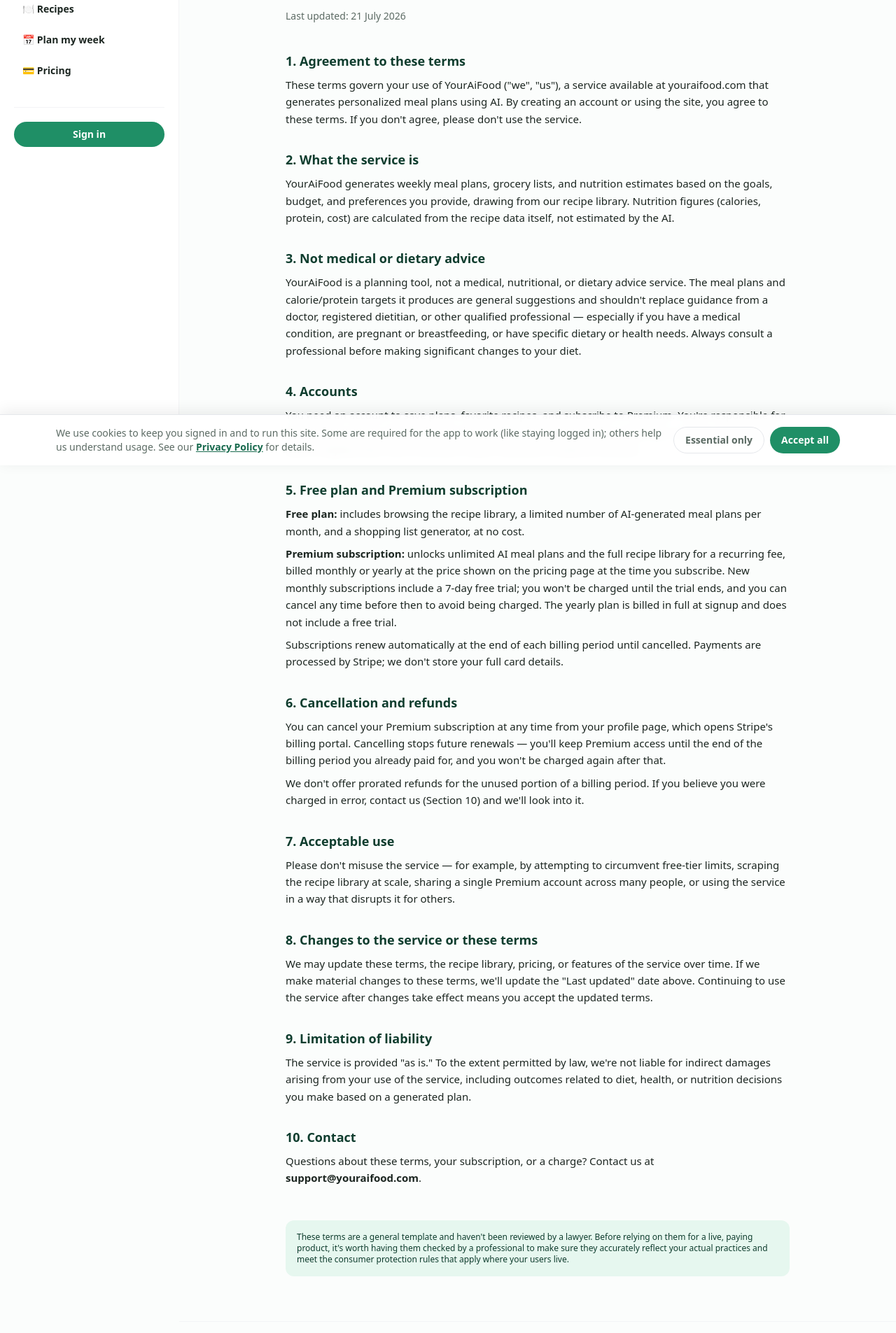
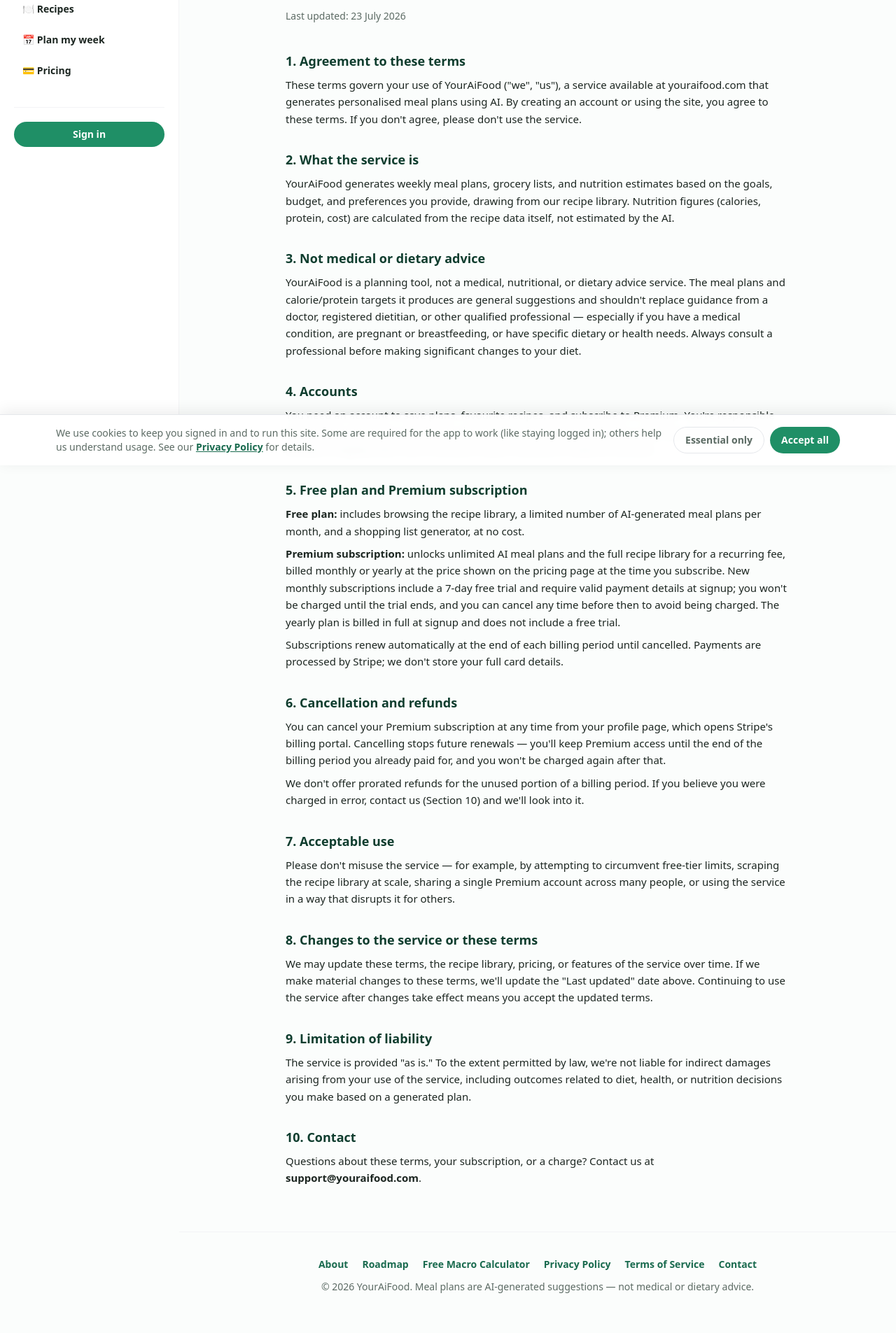
Before and after one commit to usario172332/youraifood-app, a Next.js app in the folder youraifood-app/: page /terms in a window 1280 px wide. Shown: the part 135-2040 px from the top of the page at 70% size. Built offline with nearby package versions, Linux system fonts and the light colour scheme; no server answers.

Commit message:
Remove unreviewed-legal-template disclaimer from Terms page

```diff
--- a/youraifood-app/app/terms/page.js
+++ b/youraifood-app/app/terms/page.js
@@ -8,14 +8,14 @@ export default function TermsPage() {
     <div className="mx-auto max-w-3xl px-6 py-16 text-ink">
       <a href="/" className="text-sm font-semibold text-green-700">← Back to YourAiFood</a>
       <h1 className="mb-2 mt-4 text-3xl font-extrabold text-green-900">Terms of Service</h1>
-      <p className="mb-10 text-sm text-ink-soft">Last updated: 21 July 2026</p>
+      <p className="mb-10 text-sm text-ink-soft">Last updated: 23 July 2026</p>
 
       <div className="space-y-8 text-[15px] leading-relaxed">
         <section>
           <h2 className="mb-2 text-lg font-bold text-green-900">1. Agreement to these terms</h2>
           <p>
             These terms govern your use of YourAiFood ("we", "us"), a service available at youraifood.com that
-            generates personalized meal plans using AI. By creating an account or using the site, you agree to
+            generates personalised meal plans using AI. By creating an account or using the site, you agree to
             these terms. If you don't agree, please don't use the service.
           </p>
         </section>
@@ -43,7 +43,7 @@ export default function TermsPage() {
         <section>
           <h2 className="mb-2 text-lg font-bold text-green-900">4. Accounts</h2>
           <p>
-            You need an account to save plans, favorite recipes, and subscribe to Premium. You're responsible for
+            You need an account to save plans, favourite recipes, and subscribe to Premium. You're responsible for
             keeping your login credentials secure and for activity that happens under your account. You must be
             able to legally enter into a contract in your country to create an account.
           </p>
@@ -58,9 +58,9 @@ export default function TermsPage() {
           <p className="mb-2">
             <b>Premium subscription:</b> unlocks unlimited AI meal plans and the full recipe library for a
             recurring fee, billed monthly or yearly at the price shown on the pricing page at the time you
-            subscribe. New monthly subscriptions include a 7-day free trial; you won't be charged until the
-            trial ends, and you can cancel any time before then to avoid being charged. The yearly plan is
-            billed in full at signup and does not include a free trial.
+            subscribe. New monthly subscriptions include a 7-day free trial and require valid payment details at
+            signup; you won't be charged until the trial ends, and you can cancel any time before then to avoid
+            being charged. The yearly plan is billed in full at signup and does not include a free trial.
           </p>
           <p>
             Subscriptions renew automatically at the end of each billing period until cancelled. Payments are
@@ -116,12 +116,6 @@ export default function TermsPage() {
           </p>
         </section>
       </div>
-
-      <p className="mt-12 rounded-xl bg-green-50 p-4 text-xs text-green-900">
-        These terms are a general template and haven't been reviewed by a lawyer. Before relying on them for a
-        live, paying product, it's worth having them checked by a professional to make sure they accurately
-        reflect your actual practices and meet the consumer protection rules that apply where your users live.
-      </p>
     </div>
   );
 }
```
